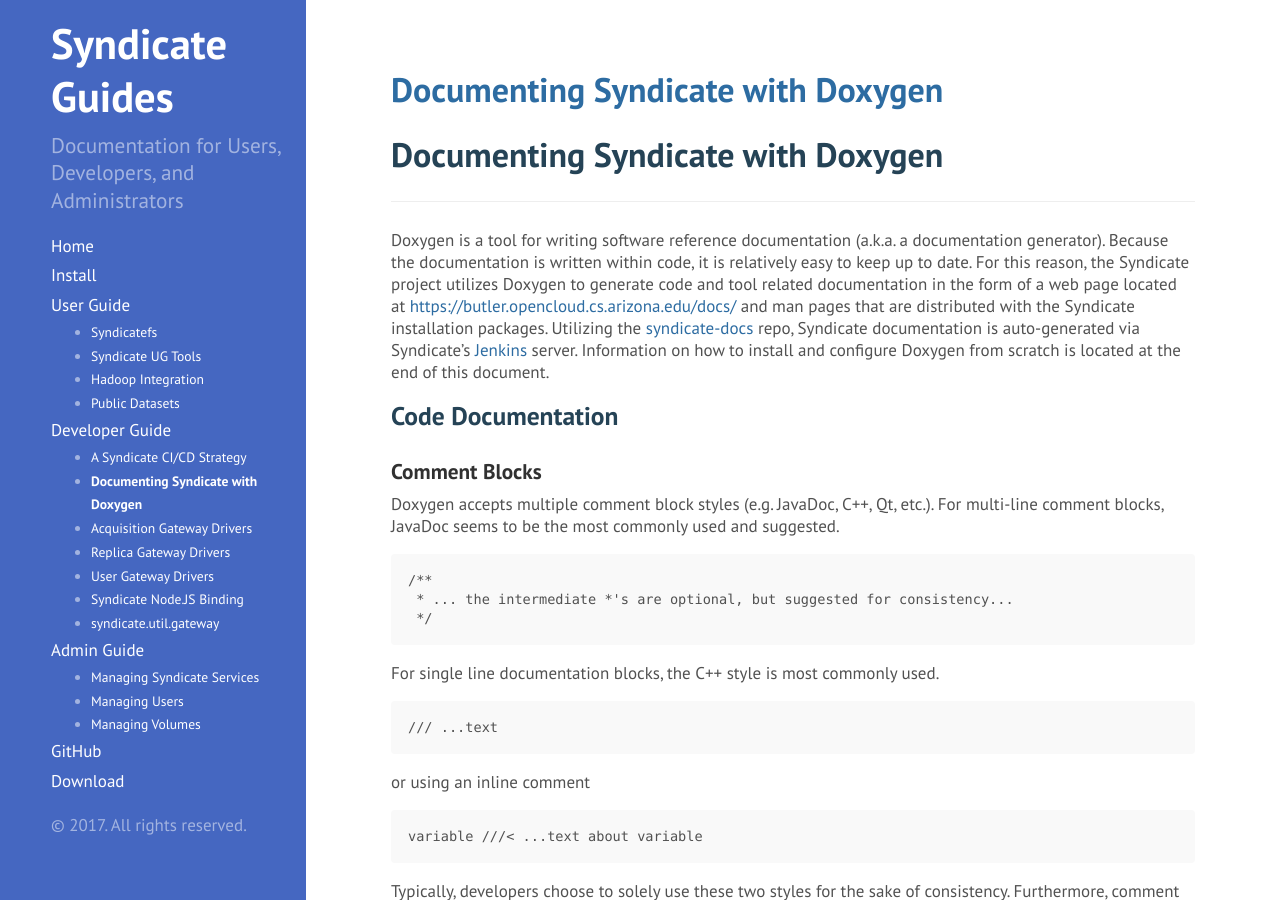
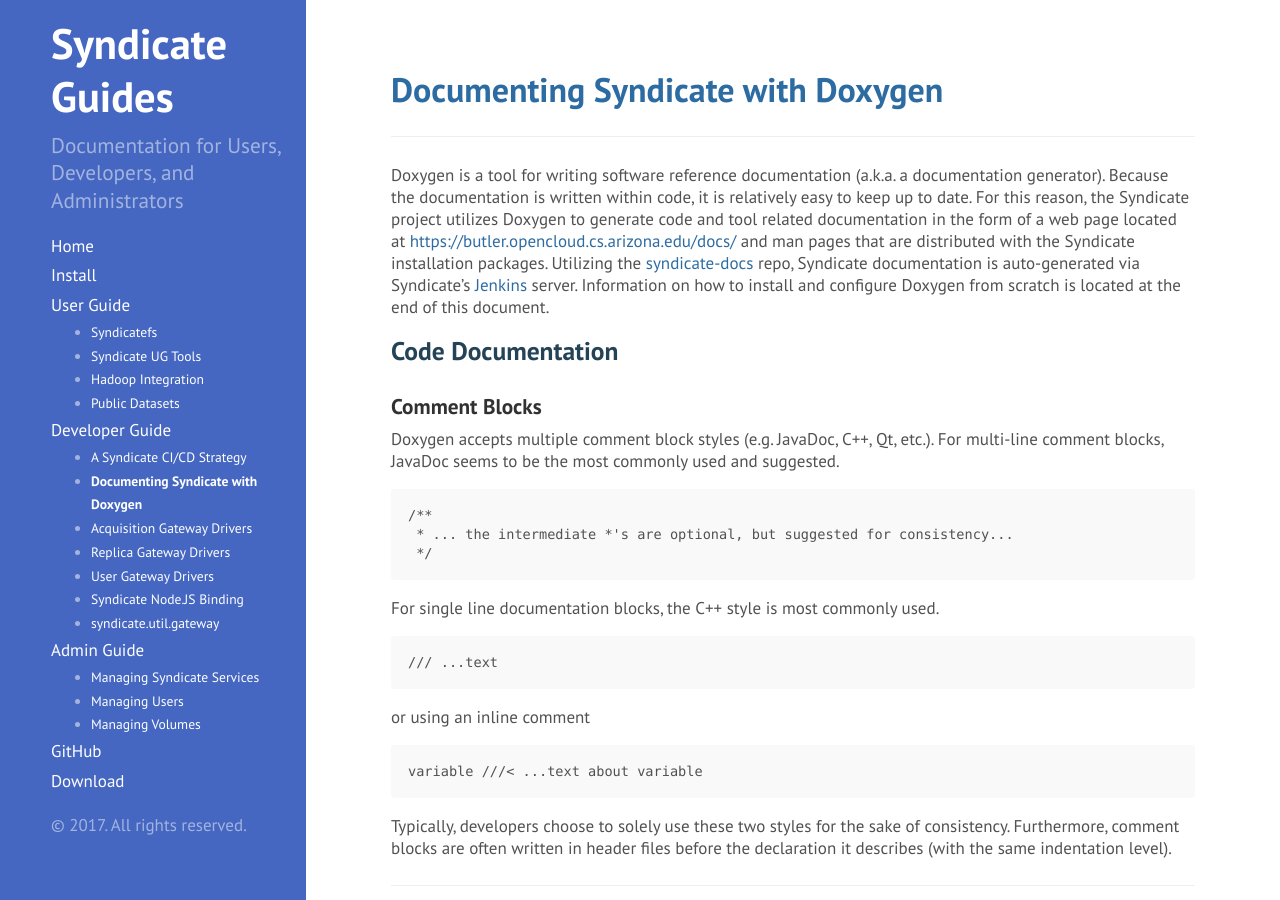
Before and after one commit to syndicate-storage/syndicate-storage.github.io, a Jekyll site: the page built from _developer/code-documentation.md, in a window 1280 px wide and 900 px high. Built offline with Jekyll 4.4.1, drawn with Linux system fonts in a browser that asks for light colours.

Commit message:
Remove dup title for documenation guide

```diff
--- a/_developer/code-documentation.md
+++ b/_developer/code-documentation.md
@@ -3,7 +3,6 @@ layout: post
 title: Documenting Syndicate with Doxygen
 ---
 
-# Documenting Syndicate with Doxygen
 ---
 
 Doxygen is a tool for writing software reference documentation (a.k.a. a documentation generator). Because the documentation is written within code, it is relatively easy to keep up to date.  For this reason, the Syndicate project utilizes Doxygen to generate code and tool related documentation in the form of a web page located at [https://butler.opencloud.cs.arizona.edu/docs/](https://butler.opencloud.cs.arizona.edu/docs/) and man pages that are distributed with the Syndicate installation packages.  Utilizing the [syndicate-docs](https://github.com/syndicate-storage/syndicate-docs) repo, Syndicate documentation is auto-generated via Syndicate's [Jenkins](https://butler.opencloud.cs.arizona.edu/jenkins) server.  Information on how to install and configure Doxygen from scratch is located at the end of this document.
```
